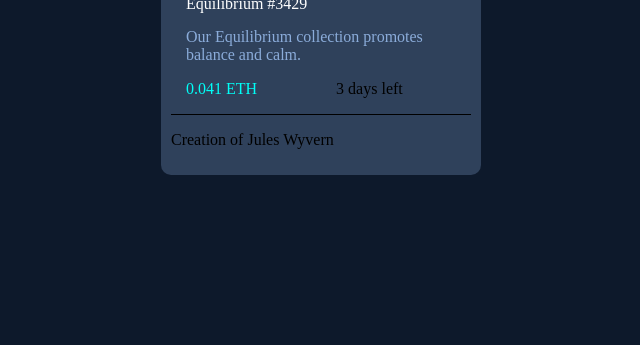
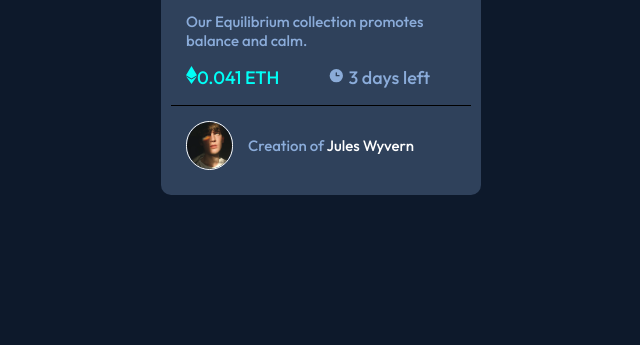
Before and after one commit to HoudaMansouri/exo2, a plain HTML site: page index.html in a window 1280 px wide. Shown: the part 471-816 px from the top of the page, without its empty margins (319-959 px from the left). Drawn offline with Linux system fonts and the light colour scheme; a web font is replaced by a local one.

Commit message:
projet terminé

```diff
--- a/index.html
+++ b/index.html
@@ -8,6 +8,9 @@
 
   <link rel="icon" type="image/png" sizes="32x32" href="./images/favicon-32x32.png">
   <link rel="stylesheet" href="style.css">
+  <link rel="preconnect" href="https://fonts.googleapis.com">
+  <link rel="preconnect" href="https://fonts.gstatic.com" crossorigin>
+  <link href="https://fonts.googleapis.com/css2?family=Outfit:wght@500&family=Square+Peg&display=swap" rel="stylesheet">
 
   <title>Frontend Mentor | NFT preview card component</title>
 
@@ -22,12 +25,17 @@
 
     <p class="exp">Our Equilibrium collection promotes balance and calm.</p>
 
-    <p><span class="color1">0.041 ETH </span>
-   <span class="color2"> 3 days left</span> </p>
+    <p><span class="color1"><img src="images/icon-ethereum.svg">0.041 ETH </span>
+   <span class="color2"><img src="images/icon-clock.svg"> 3 days left</span> </p>
 
 <hr/>
 
-    <p>Creation of Jules Wyvern</p>
+
+    <div class="signature">
+      <img src="images/image-avatar.png" alt="avatar" class="avatar">
+      <span class="texte1">Creation of <span class="texte2">Jules Wyvern</span></div>
+
+
 
   </section>
 
--- a/style.css
+++ b/style.css
@@ -24,19 +24,28 @@ body {
 .titre {
     color:white;
     margin: 15px;
+    font-size: 18px;
+    font-family: 'Outfit', sans-serif;
 }
 .exp{
     color: hsl(215, 51%, 70%);
     margin: 15px;
+    font-size: 15px;
+    font-family: 'Outfit', sans-serif;
 }
 .color1{
     margin: 15px;
     color:hsl(178, 100%, 50%);
+    font-size: 18px;
+    font-family: 'Outfit', sans-serif;
 }
 
 .color2{
-    margin: 60px;
+    margin: 30px;
     text-align: right;
+    font-size: 18px;
+    font-family: 'Outfit', sans-serif;
+    color: hsl(215, 51%, 70%);
 }
 
 hr{
@@ -44,3 +53,29 @@ hr{
     background-color: black;
     height: 1px;
 }
+.avatar {
+    width: 45px;
+    border:solid white;
+    border-radius:25px;
+    border-width: 1px;
+}
+
+.signature {
+    display: flex;
+    color: hsl(215, 51%, 70%);
+    font-size: 15px;
+    font-family: 'Outfit', sans-serif;
+    margin: 15px;
+
+}
+
+.texte1 {
+    margin: 15px;
+
+
+}
+
+.texte2 {
+     color: white;
+     font-size: 15px;
+ }
```
